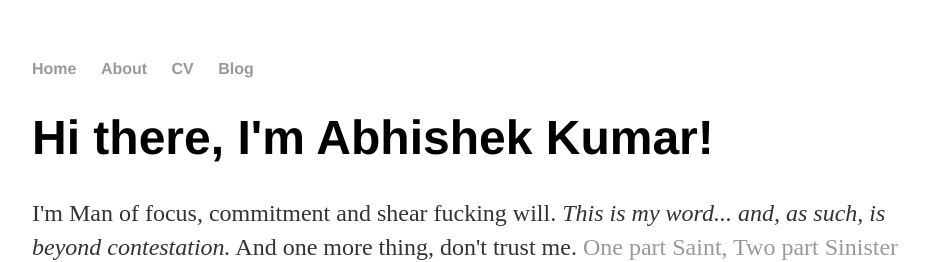
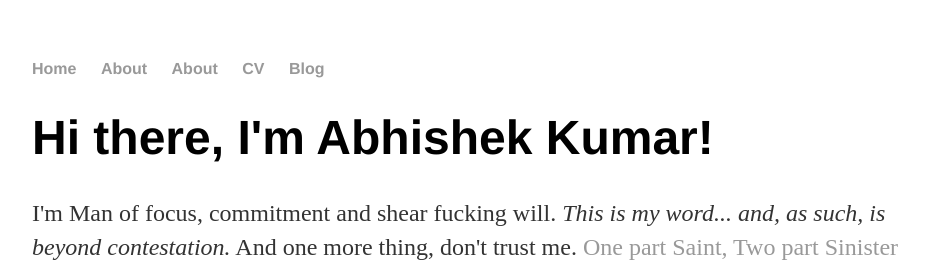
Before and after one commit to hornandhoof/hornandhoof.github.io, a Jekyll site: the page built from index.html, in a window 1280 px wide. Shown: the top 262 px of the page, without its empty margins (160-1101 px from the left). Built offline with Jekyll 4.4.1, drawn with Linux system fonts in a browser that asks for light colours; comment, search, counter and statistics services are not loaded.

Commit message:
Update default.html

```diff
--- a/_layouts/default.html
+++ b/_layouts/default.html
@@ -9,7 +9,8 @@
 			<nav>
 	    		<ul>
 	        		<li><a href="/">Home</a></li>
-		        	<li><a href="/about">About</a></li>
+		        	<li><a href="/Instagram">About</a></li>
+				<li><a href="/Twitter">About</a></li>
 	        		<li><a href="/cv">CV</a></li>
 	        		<li><a href="/blog">Blog</a></li>
 	    		</ul>
```
